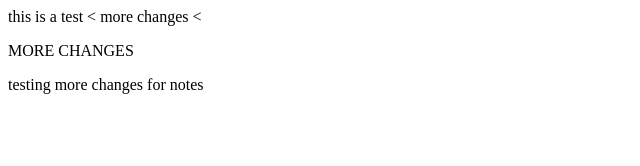
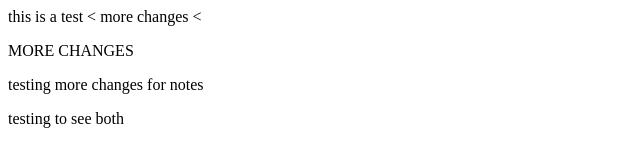
Before and after one commit to bmoneyfresh/Test_repo, a plain HTML site: page Test.html in a window 1280 px wide. Shown: the whole page, without its empty margins (0-640 px from the left). Drawn offline with Linux system fonts and the light colour scheme.

Commit message:
testing the both ways

```diff
--- a/Test.html
+++ b/Test.html
@@ -4,3 +4,4 @@
 </body>
 <<p>MORE CHANGES</p>
 <p>testing more changes for notes</p>
+<p>testing to see both</p>
```
